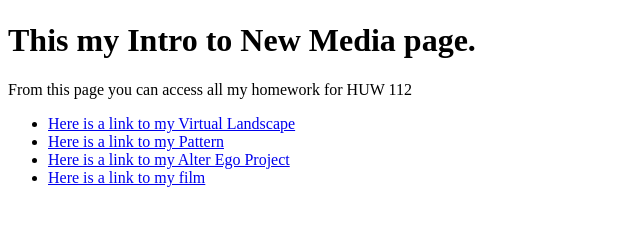
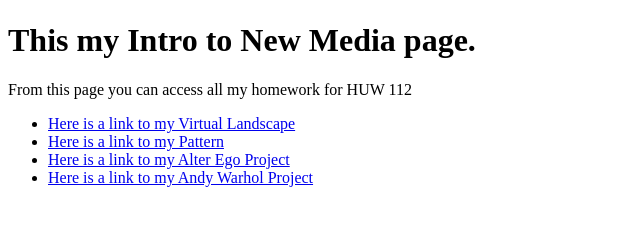
Before and after one commit to Maxaurich/MaxAurich25, a plain HTML site: page index.html in a window 1280 px wide. Shown: the part 69-294 px from the top of the page, without its empty margins (0-640 px from the left). Drawn offline with Linux system fonts and the light colour scheme.

Commit message:
Update index.html

```diff
--- a/index.html
+++ b/index.html
@@ -9,6 +9,6 @@
 <li><a href="virtuallandscape.html">Here is a link to my Virtual Landscape </a></li>
 <li><a href="pattern.html">Here is a link to my Pattern</a></li>
 <li><a href="alteregoproject.html">Here is a link to my Alter Ego Project</a></li>
-<li><a href="film.html">Here is a link to my film</a></li>
+<li><a href="andywarholproject.html">Here is a link to my Andy Warhol Project</a></li>
 </body>
 </html>
```
